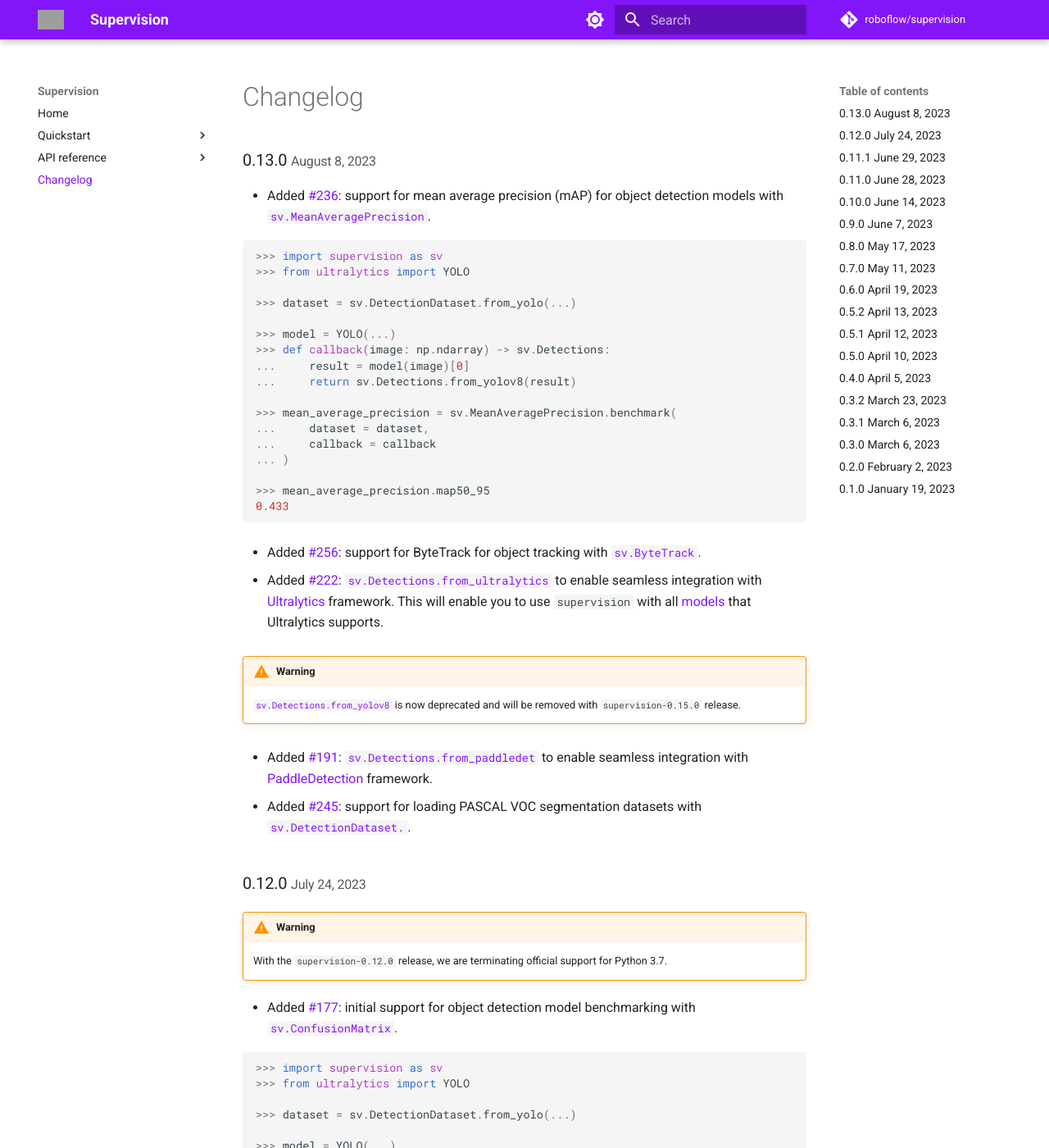
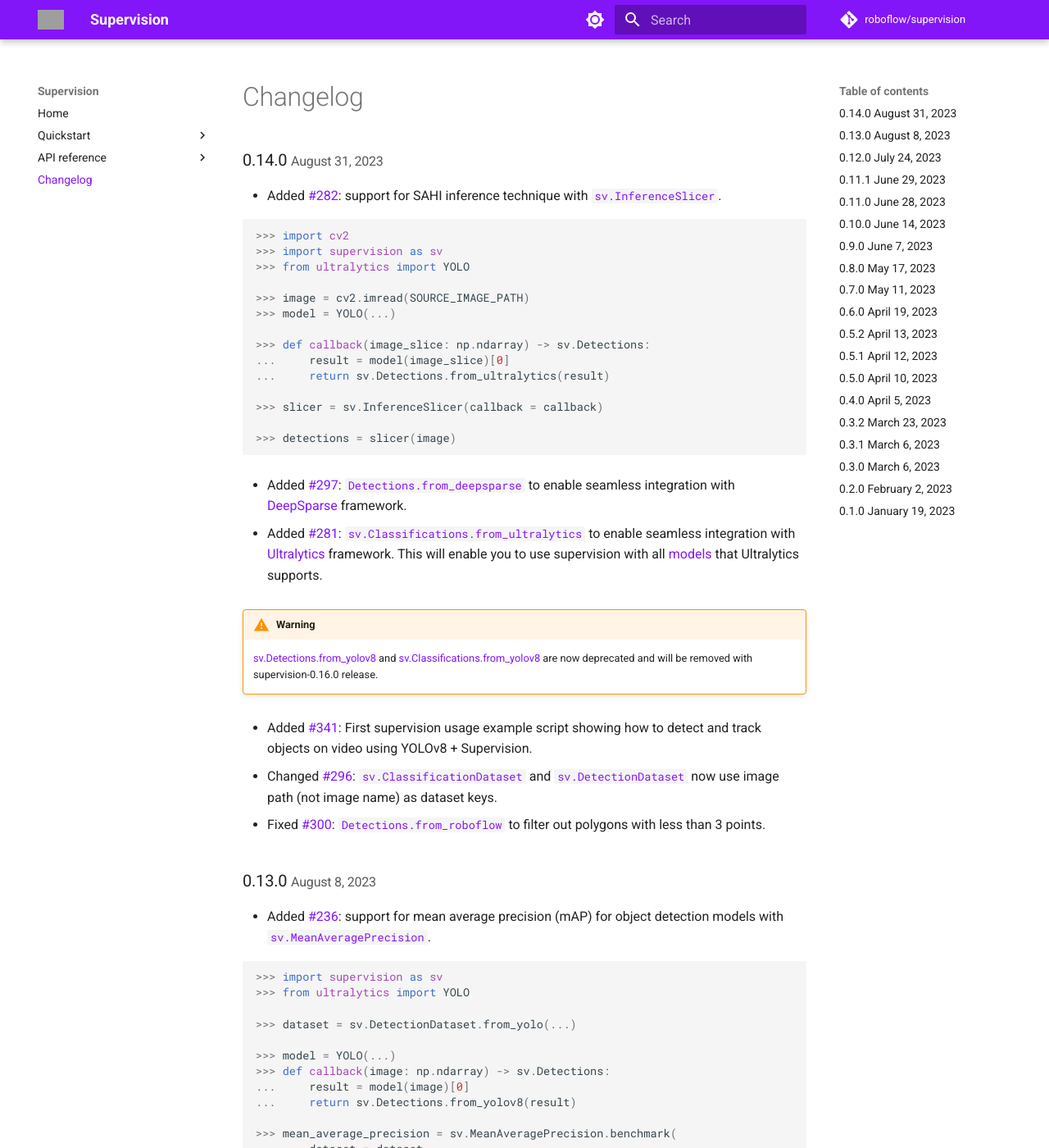
Before and after one commit to tophusna/supervision, an MkDocs documentation site: the page built from docs/changelog.md, in a window 1280 px wide and 1400 px high. Shown: the whole window at 82% size. Built offline with MkDocs 1.6.1 and Material for MkDocs 9.7.7, drawn with Linux system fonts in a browser that asks for light colours; comment, search, counter and statistics services are not loaded; grey boxes are pictures that could not be loaded.

Commit message:
🪵 `supervision-0.14.0` changelog update

````diff
--- a/docs/changelog.md
+++ b/docs/changelog.md
@@ -1,3 +1,38 @@
+### 0.14.0 <small>August 31, 2023</small>
+
+- Added [#282](https://github.com/roboflow/supervision/pull/282): support for SAHI inference technique with [`sv.InferenceSlicer`](https://supervision.roboflow.com/detection/tools/inference_slicer).
+
+```python
+>>> import cv2
+>>> import supervision as sv
+>>> from ultralytics import YOLO
+
+>>> image = cv2.imread(SOURCE_IMAGE_PATH)
+>>> model = YOLO(...)
+
+>>> def callback(image_slice: np.ndarray) -> sv.Detections:
+...     result = model(image_slice)[0]
+...     return sv.Detections.from_ultralytics(result)
+
+>>> slicer = sv.InferenceSlicer(callback = callback)
+
+>>> detections = slicer(image)
+```
+
+- Added [#297](https://github.com/roboflow/supervision/pull/297): [`Detections.from_deepsparse`](https://roboflow.github.io/supervision/detection/core/#supervision.detection.core.Detections.from_deepsparse) to enable seamless integration with [DeepSparse](https://github.com/neuralmagic/deepsparse) framework.
+
+- Added [#281](https://github.com/roboflow/supervision/pull/281): [`sv.Classifications.from_ultralytics`](https://supervision.roboflow.com/classification/core/#supervision.classification.core.Classifications.from_ultralytics) to enable seamless integration with [Ultralytics](https://github.com/ultralytics/ultralytics) framework. This will enable you to use supervision with all [models](https://docs.ultralytics.com/models/) that Ultralytics supports.
+
+!!! warning
+
+    [sv.Detections.from_yolov8](https://roboflow.github.io/supervision/detection/core/#supervision.detection.core.Detections.from_yolov8) and [sv.Classifications.from_yolov8](https://supervision.roboflow.com/classification/core/#supervision.classification.core.Classifications.from_yolov8) are now deprecated and will be removed with supervision-0.16.0 release.
+
+- Added [#341](https://github.com/roboflow/supervision/pull/341): First supervision usage example script showing how to detect and track objects on video using YOLOv8 + Supervision.
+
+- Changed [#296](https://github.com/roboflow/supervision/pull/296): [`sv.ClassificationDataset`](https://supervision.roboflow.com/dataset/core/#supervision.dataset.core.ClassificationDataset) and [`sv.DetectionDataset`](https://supervision.roboflow.com/dataset/core/#supervision.dataset.core.DetectionDataset) now use image path (not image name) as dataset keys.
+
+- Fixed [#300](https://github.com/roboflow/supervision/pull/300): [`Detections.from_roboflow`](https://supervision.roboflow.com/detection/core/#supervision.detection.core.Detections.from_roboflow) to filter out polygons with less than 3 points.
+
 ### 0.13.0 <small>August 8, 2023</small>
 
 - Added [#236](https://github.com/roboflow/supervision/pull/236): support for mean average precision (mAP) for object detection models with [`sv.MeanAveragePrecision`](https://roboflow.github.io/supervision/metrics/detection/#meanaverageprecision).
````
